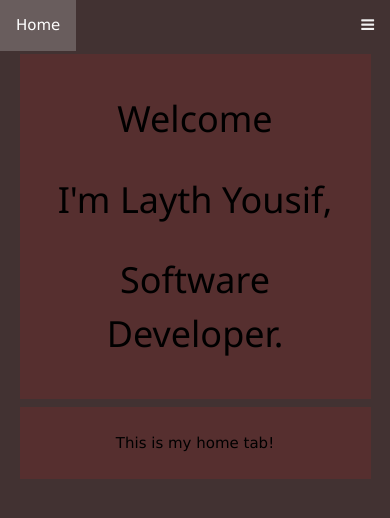
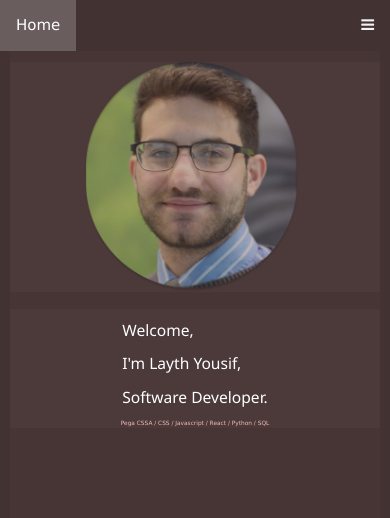
Before and after one commit to leoy94/react-amplify-portfolio, a React (Create React App) app: page / in a window 390 px wide. Shown: the top 518 px of the page. Built offline with nearby package versions, Linux system fonts and the light colour scheme.

Commit message:
near complete on home tab - completed styling and changing tabs

```diff
--- a/src/components/Body/Bodies.jsx
+++ b/src/components/Body/Bodies.jsx
@@ -6,21 +6,26 @@ class Bodies extends Component {
 		bodies: [
 			{
 				className: 'Home',
+				id: 'Home-Body',
 				active: this.props.currenttab == 'Home' ? true : false,
 				columns: [
 					{
 						id: 'Home-Overview',
 						text: (
-							<div>
-								<h1>Welcome</h1>
-								<h1>I'm Layth Yousif,</h1>
-								<h1>Software Developer.</h1>
-							</div>
+							<React.Fragment>
+								<div className="text">
+									<h1>Welcome,</h1>
+									<h1>I'm Layth Yousif,</h1>
+									<h1>Software Developer.</h1>
+								</div>
+								<div className="smallertext">Pega CSSA / CSS / Javascript / React / Python / SQL</div>
+							</React.Fragment>
 						)
 					},
 					{
-						id: 'Home-Image',
-						text: 'This is my home tab!' //should change to content
+						id: 'Home-HeadShot',
+						text: '',
+						picture: true //should change to content
 					}
 				]
 			},
@@ -29,7 +34,7 @@ class Bodies extends Component {
 				active: this.props.currenttab == 'Personal' ? true : false,
 				columns: [
 					{
-						id: 'Personal-1',
+						id: 'Personal-Overview',
 						text: (
 							<div>
 								<h1>Personal</h1>
@@ -44,6 +49,7 @@ class Bodies extends Component {
 			},
 			{
 				className: 'Resume',
+				id: 'Resume-Body',
 				active: this.props.currenttab == 'Resume' ? true : false,
 				columns: [
 					{
@@ -62,6 +68,7 @@ class Bodies extends Component {
 			},
 			{
 				className: 'Portfolio',
+				id: 'Portfolio-Body',
 				active: this.props.currenttab == 'Portfolio' ? true : false,
 				columns: [
 					{
@@ -98,7 +105,7 @@ class Bodies extends Component {
 		this.handleActiveBodyState();
 		let currenbodies = this.state.bodies.map((body) => {
 			if (body.active != false) {
-				return <Body body={body} currenttab={this.props.currenttab} />;
+				return <Body key={body.id} id={body.id} body={body} currenttab={this.props.currenttab} />;
 			}
 		});
 
--- /dev/null
+++ b/src/components/Body/HomeBody.css
@@ -0,0 +1,103 @@
+#Home-Body {
+	display: flex;
+	justify-content: center;
+}
+
+#Home-Body .row {
+	height: 95vh;
+	width: 95vw;
+
+	display: flex;
+	flex-direction: row;
+	justify-content: center;
+	margin: 1% 0 1%, 0;
+	background: rgba(130, 89, 89, 0.08);
+	padding: 3% 0 3% 0;
+}
+
+/* Create three unequal columns that floats next to each other */
+#Home-Body .column {
+	display: flex;
+	flex-direction: column;
+	background: rgba(95, 83, 83, .2);
+	color: white;
+	justify-content: center;
+}
+#Home-Overview {
+	width: 60%;
+	display: flex;
+	flex-direction: column;
+	justify-content: center;
+	align-items: center;
+}
+
+#Home-Overview .smallertext {
+	color: #f5b9b9;
+	font-size: 1vw;
+}
+
+.text > h1 {
+	font-size: 4vw;
+	padding-left: 0%;
+	text-align: left;
+}
+
+#Home-HeadShot {
+	width: 40%;
+	display: flex;
+	flex-direction: column;
+	align-items: center;
+}
+
+#Home-HeadShot img {
+	padding-right: 2%;
+	max-width: 80%;
+	height: auto;
+
+	/* /* Height: 100%;  */
+}
+
+@media screen and (max-width: 600px) {
+	#Home-Body .row {
+		height: 95vh;
+		width: 95vw;
+
+		display: flex;
+		flex-direction: column;
+		justify-content: flex-end;
+		align-items: center;
+		margin: 1% 0 1%, 0;
+		background: rgba(130, 89, 89, 0.08);
+		padding: 3% 0 3% 0;
+		flex-direction: column-reverse;
+	}
+
+	#Home-HeadShot {
+		width: 100%;
+		display: flex;
+		flex-direction: column;
+		align-content: center;
+	}
+
+	#Home-Overview {
+		width: 100%;
+		display: flex;
+		flex-direction: column;
+		justify-content: center;
+		align-items: center;
+		margin-top: 2vh;
+	}
+
+	#Home-HeadShot img {
+		padding-right: 2%;
+		max-width: 60%;
+		height: auto;
+
+		/* /* Height: 100%;  */
+	}
+
+	#Home-Overview .smallertext {
+		color: #f5b9b9;
+		font-size: 1.5vw;
+	}
+}
--- a/src/components/Body/body.css
+++ b/src/components/Body/body.css
@@ -11,147 +11,3 @@ body {
 	background-color: rgb(66, 50, 50);
 	margin: 0;
 }
-
-h1 {
-	height: 100%;
-	text-align: center;
-	padding: 1vh;
-	background-size: cover;
-}
-
-.row {
-	display: flex;
-	flex-direction: row;
-	justify-content: center;
-	align-items: stretch;
-	flex-wrap: wrap;
-	margin: 0;
-	/* align-items: stretch; */
-}
-
-/* Create three unequal columns that floats next to each other */
-.column {
-	display: flex;
-	flex-direction: column;
-	margin: 0;
-	width: 45%;
-	/* height: 80%; */
-	padding: 1% 1% 1% 1%;
-}
-
-.column > h2 {
-}
-
-.column > p {
-	display: flex;
-	flex-direction: column;
-}
-/* Left and right column */
-/* .column.side {
-  width: 25%;
-} */
-
-/* Middle column */
-/* .column.middle {
-  /* width: 100%;
-} */
-
-/* Clear floats after the columns */
-.row:after {
-	content: "";
-	display: table;
-	clear: both;
-}
-
-/* Responsive layout - makes the three columns stack on top of each other instead of next to each other */
-@media screen and (max-width: 1200px) {
-	.row {
-		flex-direction: row;
-		justify-content: center;
-	}
-	.column {
-		display: flex;
-		flex-direction: column;
-
-		width: 31%;
-		/* height: 80%; */
-		padding: 1%;
-	}
-
-	.column:last-child {
-		display: flex;
-		flex-direction: column;
-		flex-grow: 3;
-		/* height: 80%; */
-		padding: 10px;
-		margin: 0;
-	}
-}
-
-@media screen and (max-width: 900px) {
-	.row {
-		flex-direction: row;
-	}
-	.column {
-		display: flex;
-		flex-direction: column;
-		width: 48%;
-		padding: 1%;
-	}
-
-	#overview {
-		display: flex;
-		flex-direction: column;
-		width: 20%;
-		padding: 1%;
-		height: 7000%;
-		/* height: 30rem; */
-	}
-}
-
-@media screen and (max-width: 600px) {
-	/* .column.side,
-  .column.middle {
-    width: 100%;
-  } */
-	.row {
-		flex-direction: column;
-		align-items: center;
-	}
-	.column {
-		width: 98%;
-		height: 89%;
-	}
-
-	#overview {
-		display: flex;
-		flex-direction: column;
-		width: 20%;
-		padding: 1%;
-		/* height: 100%; */
-		/* height: 30rem; */
-	}
-}
-
-@media screen and (max-width: 450px) {
-	/* .column.side,
-  .column.middle {
-    width: 100%;
-  } */
-	.row {
-		flex-direction: column;
-		align-items: center;
-	}
-	.column {
-		width: 90%;
-	}
-
-	#overview {
-		display: flex;
-		flex-direction: column;
-		width: 20%;
-		padding: 1%;
-		height: 100%;
-		/* height: 30rem; */
-	}
-}
--- a/src/components/Body/body.jsx
+++ b/src/components/Body/body.jsx
@@ -12,10 +12,13 @@ class Body extends Component {
 
 	render() {
 		const { columns } = this.props.body;
+		const { id } = this.props.body;
 		return (
 			<React.Fragment>
-				{/* {this.renderHeaderTitle()} */}
-				<Content columns={columns} currenttab={this.props.currenttab} />
+				<div id={id} key={id}>
+					{/* {this.renderHeaderTitle()} */}
+					<Content columns={columns} currenttab={this.props.currenttab} />
+				</div>
 			</React.Fragment>
 		);
 		// return this.renderBody();
--- a/src/components/Body/content.jsx
+++ b/src/components/Body/content.jsx
@@ -1,5 +1,7 @@
 import React, { Component } from 'react';
 import './body.css';
+import './HomeBody.css';
+import Headshot from './Headshot.png';
 
 class Content extends Component {
 	state = {};
@@ -39,26 +41,25 @@ class Content extends Component {
 			if (column.text != '') {
 				//do something
 			} else {
-				column.text =
-					' Lorem ipsum dolor sit amet, consectetur adipiscing elit' +
-					'Maecenas sit amet pretium urna. Vivamus venenatis velit nec' +
-					'neque ultricies, eget elementum magna tristique. Quisque' +
-					'vehicula, risus eget aliquam placerat, purus leo tincidunt eros' +
-					'eget luctus quam orci in velit. Praesent scelerisque tortor sed' +
-					'accumsan convallis.';
+				// column.text =
+				// 	' Lorem ipsum dolor sit amet, consectetur adipiscing elit' +
+				// 	'Maecenas sit amet pretium urna. Vivamus venenatis velit nec' +
+				// 	'neque ultricies, eget elementum magna tristique. Quisque' +
+				// 	'vehicula, risus eget aliquam placerat, purus leo tincidunt eros' +
+				// 	'eget luctus quam orci in velit. Praesent scelerisque tortor sed' +
+				// 	'accumsan convallis.';
 			}
 
 			let new_columntext = column.text;
+			let image = '';
+			if (column.picture == true) {
+				image = <img id="Headshot" src={Headshot} />;
+			}
 
 			return (
-				<div
-					className="column"
-					id={column.id}
-					key={column.id}
-					style={{ color: 'black', marginTop: '0', backgroundColor: 'rgb(163,39,39, 0.20)', margin: '1%' }}
-				>
-					{/* <h2 id={column.id}>Column {column.id}</h2> */}
-					<p>{new_columntext}</p>
+				<div className="column" id={column.id} key={column.id}>
+					{image}
+					{new_columntext}
 				</div>
 			);
 		});
@@ -76,11 +77,7 @@ class Content extends Component {
 	};
 
 	render = () => {
-		return (
-			<React.Fragment>
-				<div>{this.renderRows()}</div>
-			</React.Fragment>
-		);
+		return <React.Fragment>{this.renderRows()}</React.Fragment>;
 	};
 }
 
--- a/src/components/Navbar/topnav.css
+++ b/src/components/Navbar/topnav.css
@@ -50,6 +50,8 @@
 @media screen and (max-width: 600px) {
 	.topnav.responsive {
 		position: relative;
+		display: flex;
+		flex-direction: column;
 	}
 	.topnav.responsive .icon {
 		position: absolute;
```
Also changed, not shown: src/components/Body/Headshot.jpg (added), 1 other file (tests, documents, lock files or other folders).
